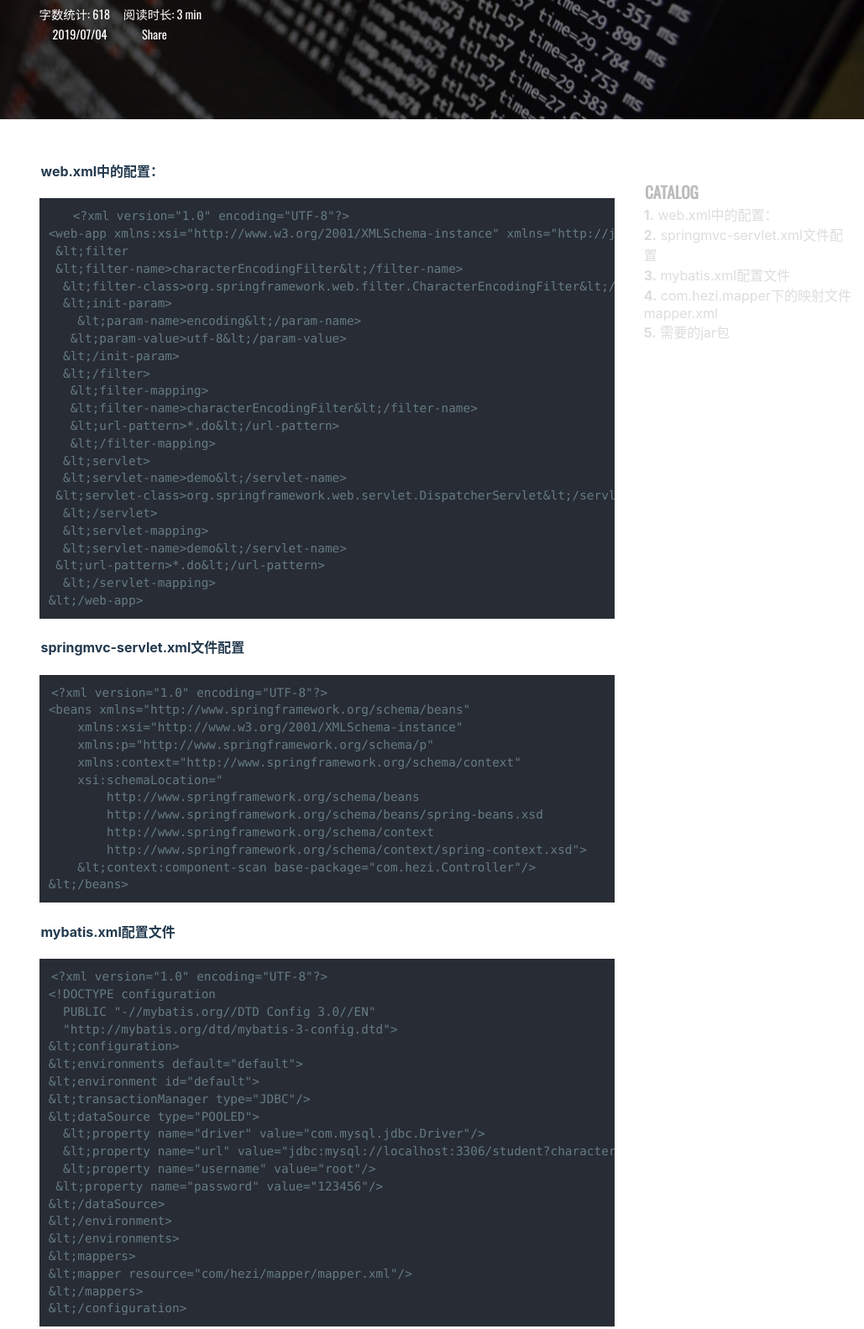
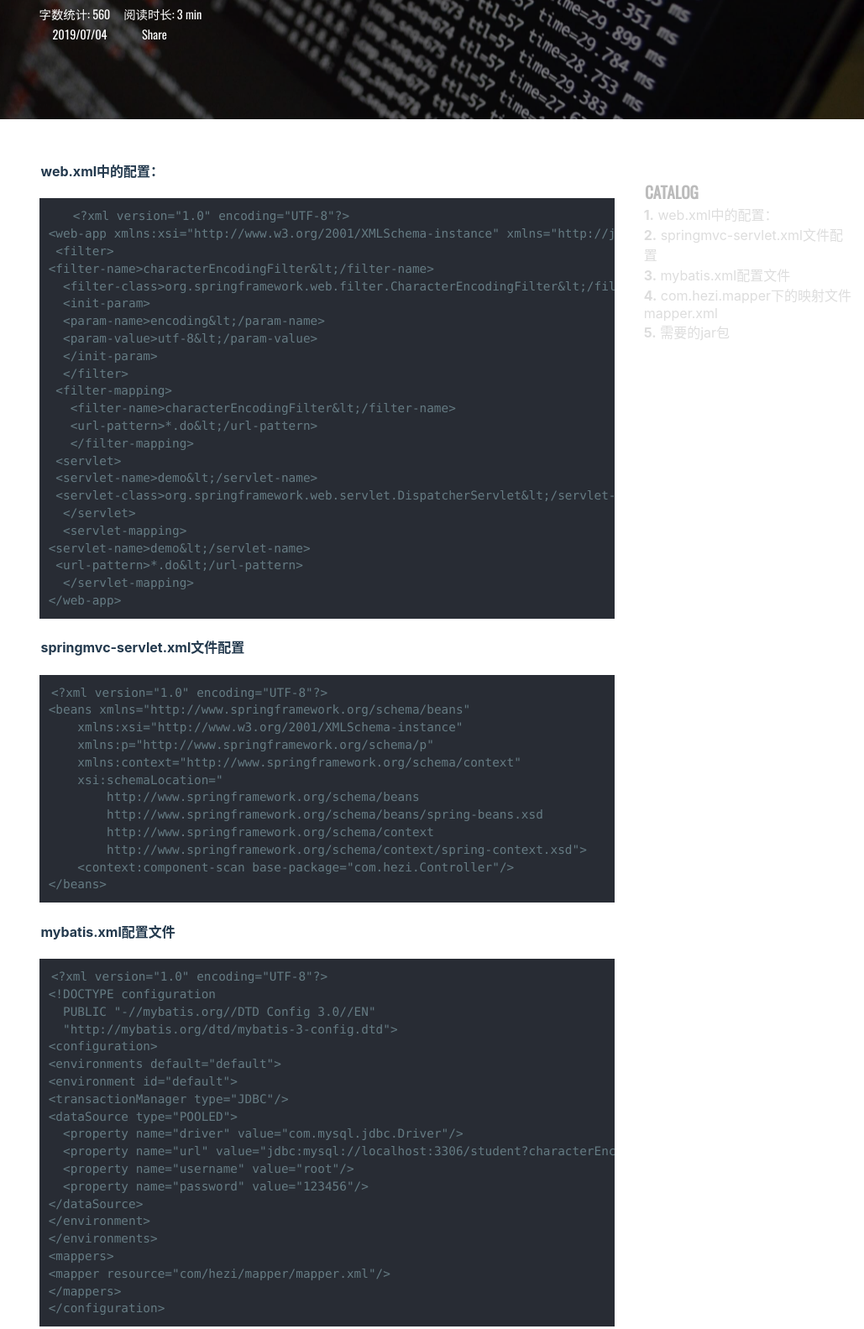
Before and after one commit to codehezi/codehezi1.github.io, a plain HTML site: page 2019/07/04/first-blog/index.html in a window 1280 px wide. Shown: the part 258-1841 px from the top of the page at 84% size, without its empty margins (251-1280 px from the left). Drawn offline with nearby package versions, Linux system fonts and the light colour scheme; some packages are replaced by stand-ins of ours; a script that the page names is missing; a web font is replaced by a local one.

Commit message:
Site updated: 2019-07-05 06:32:32

```diff
--- a/2019/07/04/first-blog/index.html
+++ b/2019/07/04/first-blog/index.html
@@ -266,7 +266,7 @@ height:50vh;
 
 
                     <div class="post-intro-read">
-                        <span>字数统计: <span class="post-count word-count">618</span>阅读时长: <span class="post-count reading-time">3 min</span></span>
+                        <span>字数统计: <span class="post-count word-count">560</span>阅读时长: <span class="post-count reading-time">3 min</span></span>
                     </div>
 
                 <div class="post-intro-meta">
@@ -397,27 +397,27 @@ height:50vh;
     <article class="article-entry">
         <h4 id="web-xml中的配置："><a href="#web-xml中的配置：" class="headerlink" title="web.xml中的配置："></a>web.xml中的配置：</h4><pre><code class="bash">   &lt;?xml version=<span class="string">"1.0"</span> encoding=<span class="string">"UTF-8"</span>?&gt;
 &lt;web-app xmlns:xsi=<span class="string">"http://www.w3.org/2001/XMLSchema-instance"</span> xmlns=<span class="string">"http://java.sun.com/xml/ns/javaee"</span> xmlns:web=<span class="string">"http://java.sun.com/xml/ns/javaee/web-app_2_5.xsd"</span> xsi:schemaLocation=<span class="string">"http://java.sun.com/xml/ns/javaee http://java.sun.com/xml/ns/javaee/web-app_3_0.xsd"</span> id=<span class="string">"WebApp_ID"</span> version=<span class="string">"3.0"</span>&gt;
- &amp;lt;filter
- &amp;lt;filter-name&gt;characterEncodingFilter&amp;lt;/filter-name&gt;
-  &amp;lt;filter-class&gt;org.springframework.web.filter.CharacterEncodingFilter&amp;lt;/filter-class&gt;
-  &amp;lt;init-param&gt;
-    &amp;lt;param-name&gt;encoding&amp;lt;/param-name&gt;
-   &amp;lt;param-value&gt;utf-8&amp;lt;/param-value&gt;
-  &amp;lt;/init-param&gt;
-  &amp;lt;/filter&gt;
-   &amp;lt;filter-mapping&gt;
-   &amp;lt;filter-name&gt;characterEncodingFilter&amp;lt;/filter-name&gt;
-   &amp;lt;url-pattern&gt;*.<span class="keyword">do</span>&amp;lt;/url-pattern&gt;
-   &amp;lt;/filter-mapping&gt;
-  &amp;lt;servlet&gt;
-  &amp;lt;servlet-name&gt;demo&amp;lt;/servlet-name&gt;
- &amp;lt;servlet-class&gt;org.springframework.web.servlet.DispatcherServlet&amp;lt;/servlet-class&gt;
-  &amp;lt;/servlet&gt;
-  &amp;lt;servlet-mapping&gt;
-  &amp;lt;servlet-name&gt;demo&amp;lt;/servlet-name&gt;
- &amp;lt;url-pattern&gt;*.<span class="keyword">do</span>&amp;lt;/url-pattern&gt;
-  &amp;lt;/servlet-mapping&gt;
-&amp;lt;/web-app&gt;</code></pre>
+ &lt;filter&gt;
+&lt;filter-name&gt;characterEncodingFilter&amp;lt;/filter-name&gt;
+  &lt;filter-class&gt;org.springframework.web.filter.CharacterEncodingFilter&amp;lt;/filter-class&gt;
+  &lt;init-param&gt;
+  &lt;param-name&gt;encoding&amp;lt;/param-name&gt;
+  &lt;param-value&gt;utf-8&amp;lt;/param-value&gt;
+  &lt;/init-param&gt;
+  &lt;/filter&gt;
+ &lt;filter-mapping&gt;
+   &lt;filter-name&gt;characterEncodingFilter&amp;lt;/filter-name&gt;
+   &lt;url-pattern&gt;*.<span class="keyword">do</span>&amp;lt;/url-pattern&gt;
+   &lt;/filter-mapping&gt;
+ &lt;servlet&gt;
+ &lt;servlet-name&gt;demo&amp;lt;/servlet-name&gt;
+ &lt;servlet-class&gt;org.springframework.web.servlet.DispatcherServlet&amp;lt;/servlet-class&gt;
+  &lt;/servlet&gt;
+  &lt;servlet-mapping&gt;
+&lt;servlet-name&gt;demo&amp;lt;/servlet-name&gt;
+ &lt;url-pattern&gt;*.<span class="keyword">do</span>&amp;lt;/url-pattern&gt;
+  &lt;/servlet-mapping&gt;
+&lt;/web-app&gt;</code></pre>
 <h4 id="springmvc-servlet-xml文件配置"><a href="#springmvc-servlet-xml文件配置" class="headerlink" title="springmvc-servlet.xml文件配置"></a>springmvc-servlet.xml文件配置</h4><pre><code class="bash">&lt;?xml version=<span class="string">"1.0"</span> encoding=<span class="string">"UTF-8"</span>?&gt;
 &lt;beans xmlns=<span class="string">"http://www.springframework.org/schema/beans"</span>
     xmlns:xsi=<span class="string">"http://www.w3.org/2001/XMLSchema-instance"</span>
@@ -428,42 +428,42 @@ height:50vh;
 <span class="string">        http://www.springframework.org/schema/beans/spring-beans.xsd</span>
 <span class="string">        http://www.springframework.org/schema/context</span>
 <span class="string">        http://www.springframework.org/schema/context/spring-context.xsd"</span>&gt;
-    &amp;lt;context:component-scan base-package=<span class="string">"com.hezi.Controller"</span>/&gt;
-&amp;lt;/beans&gt;</code></pre>
+    &lt;context:component-scan base-package=<span class="string">"com.hezi.Controller"</span>/&gt;
+&lt;/beans&gt;</code></pre>
 <h4 id="mybatis-xml配置文件"><a href="#mybatis-xml配置文件" class="headerlink" title="mybatis.xml配置文件"></a>mybatis.xml配置文件</h4><pre><code class="bash">&lt;?xml version=<span class="string">"1.0"</span> encoding=<span class="string">"UTF-8"</span>?&gt;
 &lt;!DOCTYPE configuration
   PUBLIC <span class="string">"-//mybatis.org//DTD Config 3.0//EN"</span>
   <span class="string">"http://mybatis.org/dtd/mybatis-3-config.dtd"</span>&gt;
-&amp;lt;configuration&gt;
-&amp;lt;environments default=<span class="string">"default"</span>&gt;
-&amp;lt;environment id=<span class="string">"default"</span>&gt;
-&amp;lt;transactionManager <span class="built_in">type</span>=<span class="string">"JDBC"</span>/&gt;
-&amp;lt;dataSource <span class="built_in">type</span>=<span class="string">"POOLED"</span>&gt;
-  &amp;lt;property name=<span class="string">"driver"</span> value=<span class="string">"com.mysql.jdbc.Driver"</span>/&gt;
-  &amp;lt;property name=<span class="string">"url"</span> value=<span class="string">"jdbc:mysql://localhost:3306/student?characterEncoding=utf-8"</span>/&gt;
-  &amp;lt;property name=<span class="string">"username"</span> value=<span class="string">"root"</span>/&gt;
- &amp;lt;property name=<span class="string">"password"</span> value=<span class="string">"123456"</span>/&gt;
-&amp;lt;/dataSource&gt;
-&amp;lt;/environment&gt;
-&amp;lt;/environments&gt;
-&amp;lt;mappers&gt;
-&amp;lt;mapper resource=<span class="string">"com/hezi/mapper/mapper.xml"</span>/&gt;
-&amp;lt;/mappers&gt;
-&amp;lt;/configuration&gt;</code></pre>
+&lt;configuration&gt;
+&lt;environments default=<span class="string">"default"</span>&gt;
+&lt;environment id=<span class="string">"default"</span>&gt;
+&lt;transactionManager <span class="built_in">type</span>=<span class="string">"JDBC"</span>/&gt;
+&lt;dataSource <span class="built_in">type</span>=<span class="string">"POOLED"</span>&gt;
+  &lt;property name=<span class="string">"driver"</span> value=<span class="string">"com.mysql.jdbc.Driver"</span>/&gt;
+  &lt;property name=<span class="string">"url"</span> value=<span class="string">"jdbc:mysql://localhost:3306/student?characterEncoding=utf-8"</span>/&gt;
+  &lt;property name=<span class="string">"username"</span> value=<span class="string">"root"</span>/&gt;
+  &lt;property name=<span class="string">"password"</span> value=<span class="string">"123456"</span>/&gt;
+&lt;/dataSource&gt;
+&lt;/environment&gt;
+&lt;/environments&gt;
+&lt;mappers&gt;
+&lt;mapper resource=<span class="string">"com/hezi/mapper/mapper.xml"</span>/&gt;
+&lt;/mappers&gt;
+&lt;/configuration&gt;</code></pre>
 <h4 id="com-hezi-mapper下的映射文件mapper-xml"><a href="#com-hezi-mapper下的映射文件mapper-xml" class="headerlink" title="com.hezi.mapper下的映射文件mapper.xml"></a>com.hezi.mapper下的映射文件mapper.xml</h4><pre><code class="bash">&lt;?xml version=<span class="string">"1.0"</span> encoding=<span class="string">"UTF-8"</span>?&gt;
 &lt;!DOCTYPE mapper PUBLIC <span class="string">"-//mybatis.org//DTD Mapper 3.0//EN"</span> <span class="string">"http://mybatis.org/dtd/mybatis-3-mapper.dtd"</span>&gt;
-&amp;lt;mapper namespace=<span class="string">"com.hezi.mapper"</span>&gt;
-&amp;lt;select id=<span class="string">"sel"</span> resultType=<span class="string">"com.hezi.pojo.User"</span>&gt;
+&lt;mapper namespace=<span class="string">"com.hezi.mapper"</span>&gt;
+&lt;select id=<span class="string">"sel"</span> resultType=<span class="string">"com.hezi.pojo.User"</span>&gt;
 select * from user
-&amp;lt;/select&gt;
-&amp;lt;select id=<span class="string">"sel1"</span> resultType=<span class="string">"com.hezi.pojo.U"</span> parameterType=<span class="string">"com.hezi.pojo.U"</span>&gt;
+&lt;/select&gt;
+&lt;select id=<span class="string">"sel1"</span> resultType=<span class="string">"com.hezi.pojo.U"</span> parameterType=<span class="string">"com.hezi.pojo.U"</span>&gt;
 select uname,upass from u <span class="built_in">where</span> uname=<span class="comment">#{uname} and upass=#{upass}</span>
-&amp;lt;/select&gt;
-&amp;lt;insert id=<span class="string">"ins"</span> parameterType=<span class="string">"com.hezi.pojo.U"</span>&gt;
+&lt;/select&gt;
+&lt;insert id=<span class="string">"ins"</span> parameterType=<span class="string">"com.hezi.pojo.U"</span>&gt;
 insert into u values(default,<span class="comment">#{uname},#{upass})</span>
-&amp;lt;/insert&gt;
-&amp;lt;/mapper&gt;</code></pre>
-<h4 id="需要的jar包"><a href="#需要的jar包" class="headerlink" title="需要的jar包"></a>需要的jar包</h4><pre><code class="bash">More info: [Deployment](https://github.com/codehezi/<span class="built_in">test</span>/blob/master/1.png?raw=<span class="literal">true</span>)</code></pre>
+&lt;/insert&gt;
+&lt;/mapper&gt;</code></pre>
+<h4 id="需要的jar包"><a href="#需要的jar包" class="headerlink" title="需要的jar包"></a>需要的jar包</h4><p><a href="./1.png">Alt text</a></p>
 
     </article>
     <!-- license  -->
@@ -472,7 +472,7 @@ insert into u values(default,<span class="comment">#{uname},#{upass})</span>
             <p>原文作者：<a href="http://yoursite.com">John Doe</a>
             <p>原文链接：<a href="http://yoursite.com/2019/07/04/first-blog/">http://yoursite.com/2019/07/04/first-blog/</a>
             <p>发表日期：<a href="http://yoursite.com/2019/07/04/first-blog/">July 4th 2019, 10:13:40 pm</a>
-            <p>更新日期：<a href="http://yoursite.com/2019/07/04/first-blog/">July 5th 2019, 6:17:34 am</a>
+            <p>更新日期：<a href="http://yoursite.com/2019/07/04/first-blog/">July 5th 2019, 6:31:59 am</a>
             <p>版权声明：本文采用<a rel="license" href="http://creativecommons.org/licenses/by-nc/4.0/">知识共享署名-非商业性使用 4.0 国际许可协议</a>进行许可</p>
         </div>
 
```
